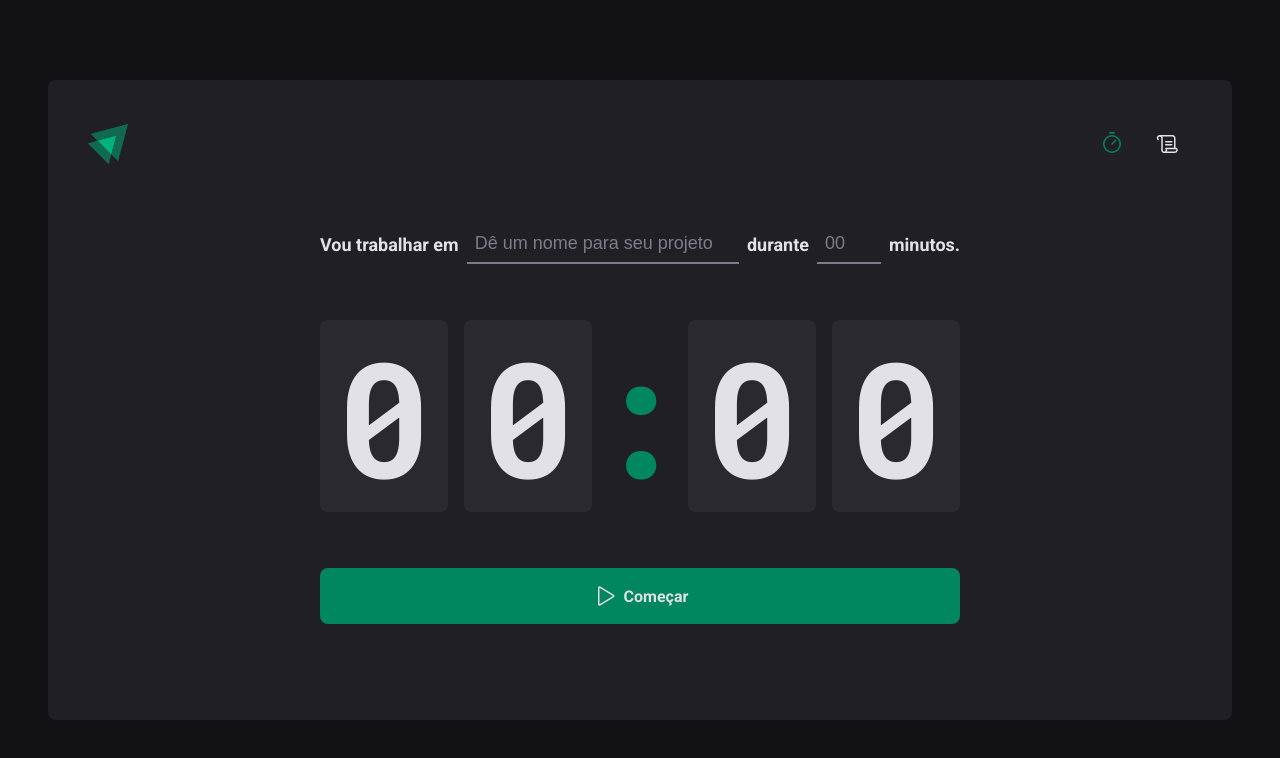
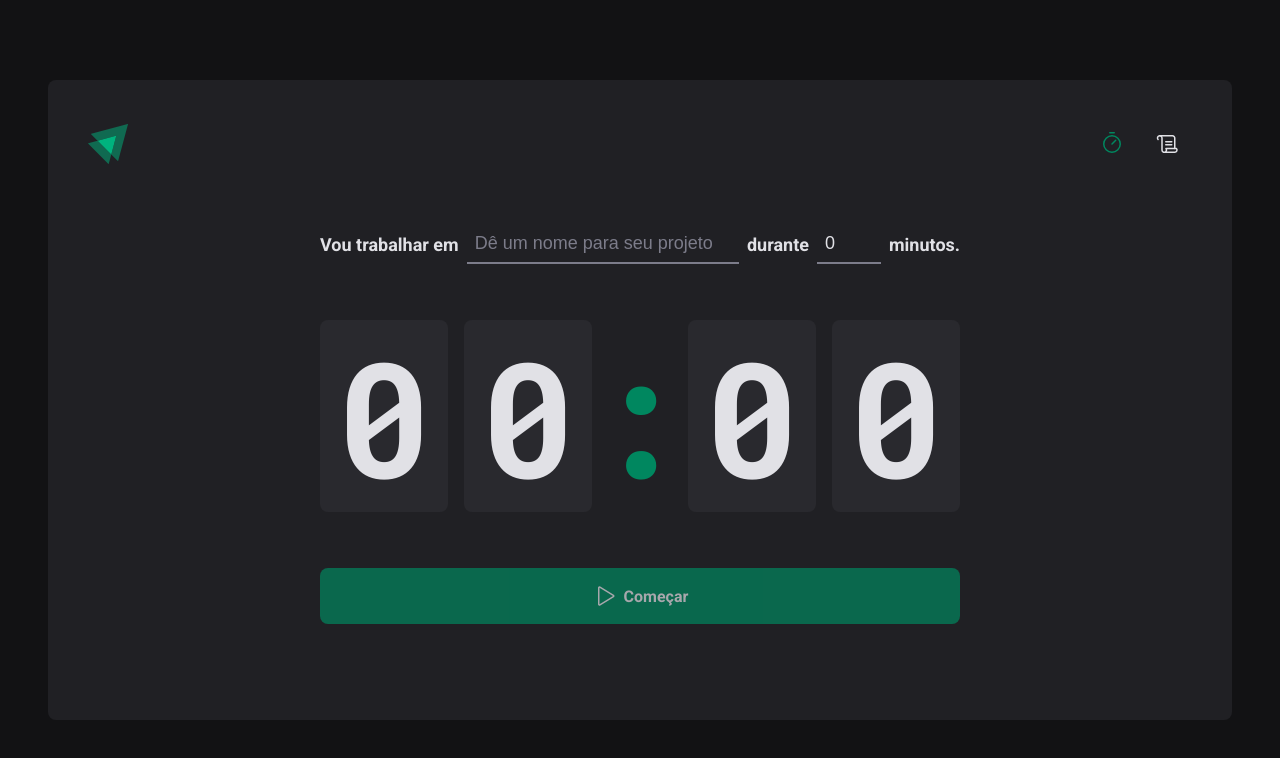
Before and after one commit to luizprsjr/ignitetimer, a React (Vite) app: page / in a window 1280 px wide. Shown: the top 758 px of the page. Built offline with nearby package versions, Linux system fonts and the light colour scheme.

Commit message:
feat: implement home form

```diff
--- a/package.json
+++ b/package.json
@@ -10,11 +10,14 @@
     "lint": "eslint src --ext .ts,.tsx"
   },
   "dependencies": {
+    "@hookform/resolvers": "^3.1.1",
     "phosphor-react": "^1.4.1",
     "react": "^18.2.0",
     "react-dom": "^18.2.0",
+    "react-hook-form": "^7.45.1",
     "react-router-dom": "^6.14.1",
-    "styled-components": "^6.0.3"
+    "styled-components": "^6.0.3",
+    "zod": "^3.21.4"
   },
   "devDependencies": {
     "@rocketseat/eslint-config": "^2.0.1",
--- a/src/pages/Home/index.tsx
+++ b/src/pages/Home/index.tsx
@@ -1,4 +1,8 @@
 import { Play } from 'phosphor-react'
+import { useForm } from 'react-hook-form'
+import * as zod from 'zod'
+
+import { zodResolver } from '@hookform/resolvers/zod'
 
 import {
   CountdownContainer,
@@ -10,16 +14,43 @@
   TaskInput,
 } from './styles'
 
+const newCycleFormValidationSchema = zod.object({
+  task: zod.string().min(1, 'informe a tarefa'),
+  minutesAmount: zod
+    .number()
+    .min(5, 'O ciclo precisa ser de no mínimo 5 minutos.')
+    .max(60, 'O ciclo precisa ser de no máximo 60 minutos.'),
+})
+
+type NewCycleFormData = zod.infer<typeof newCycleFormValidationSchema>
+
 export function Home() {
+  const { register, handleSubmit, watch, reset } = useForm<NewCycleFormData>({
+    resolver: zodResolver(newCycleFormValidationSchema),
+    defaultValues: {
+      task: '',
+      minutesAmount: 0,
+    },
+  })
+
+  function handleCreateNewCycle(data: NewCycleFormData) {
+    console.log(data)
+    reset()
+  }
+
+  const task = watch('task')
+  const isSubmitDisabled = !task
+
   return (
     <HomeContainer>
-      <form action="">
+      <form onSubmit={handleSubmit(handleCreateNewCycle)} action="">
         <FormContainer>
           <label htmlFor="">Vou trabalhar em</label>
           <TaskInput
             id="task"
             list="task-suggestions"
             placeholder="Dê um nome para seu projeto"
+            {...register('task')}
           />
 
           <datalist id="task-suggestions">
@@ -37,6 +68,7 @@
             step={5}
             min={5}
             max={60}
+            {...register('minutesAmount', { valueAsNumber: true })}
           />
 
           <span>minutos.</span>
@@ -50,7 +82,7 @@
           <span>0</span>
         </CountdownContainer>
 
-        <StartCountdownButton type="submit">
+        <StartCountdownButton disabled={isSubmitDisabled} type="submit">
           <Play size={24} />
           Começar
         </StartCountdownButton>
```
Also changed, not shown: 1 other file (tests, documents, lock files or other folders).
